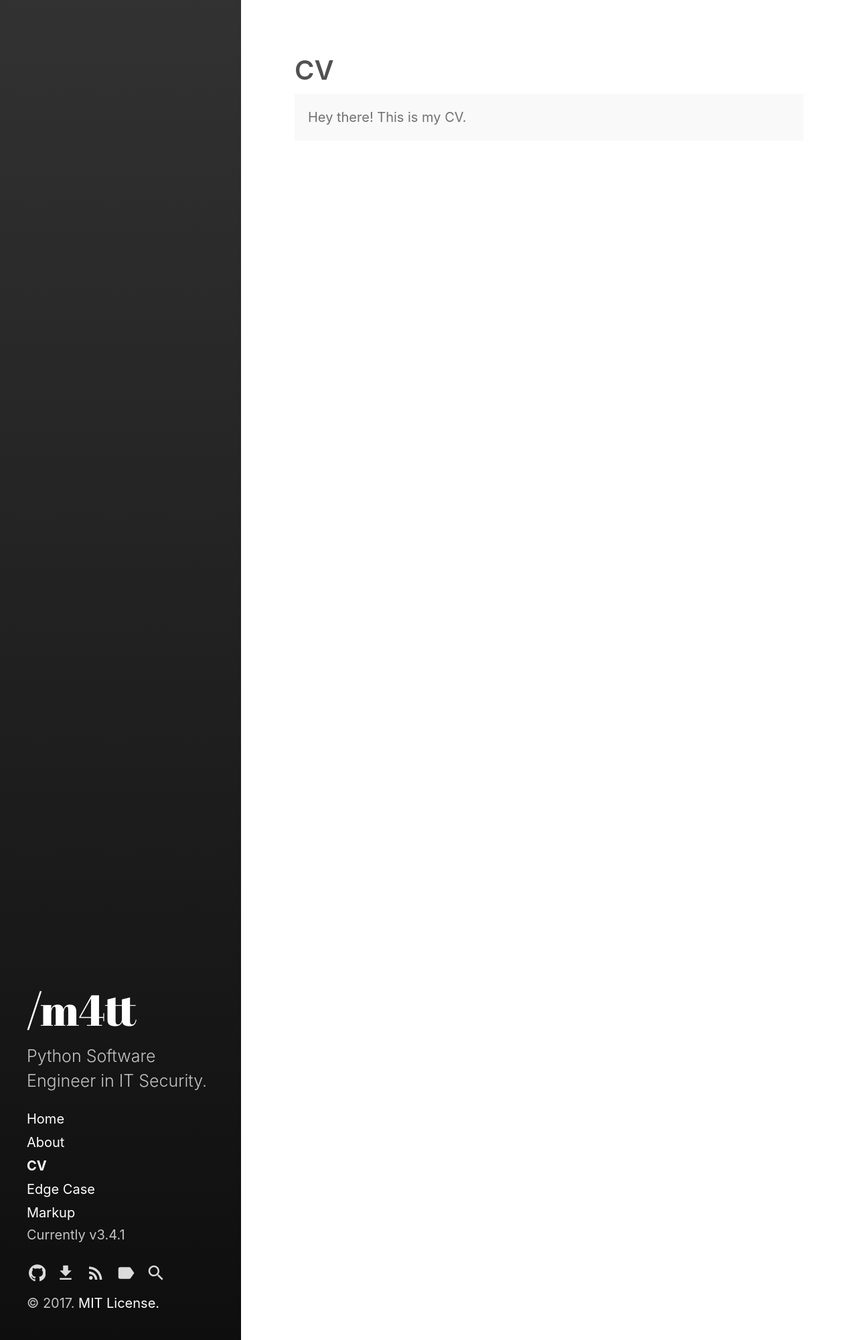
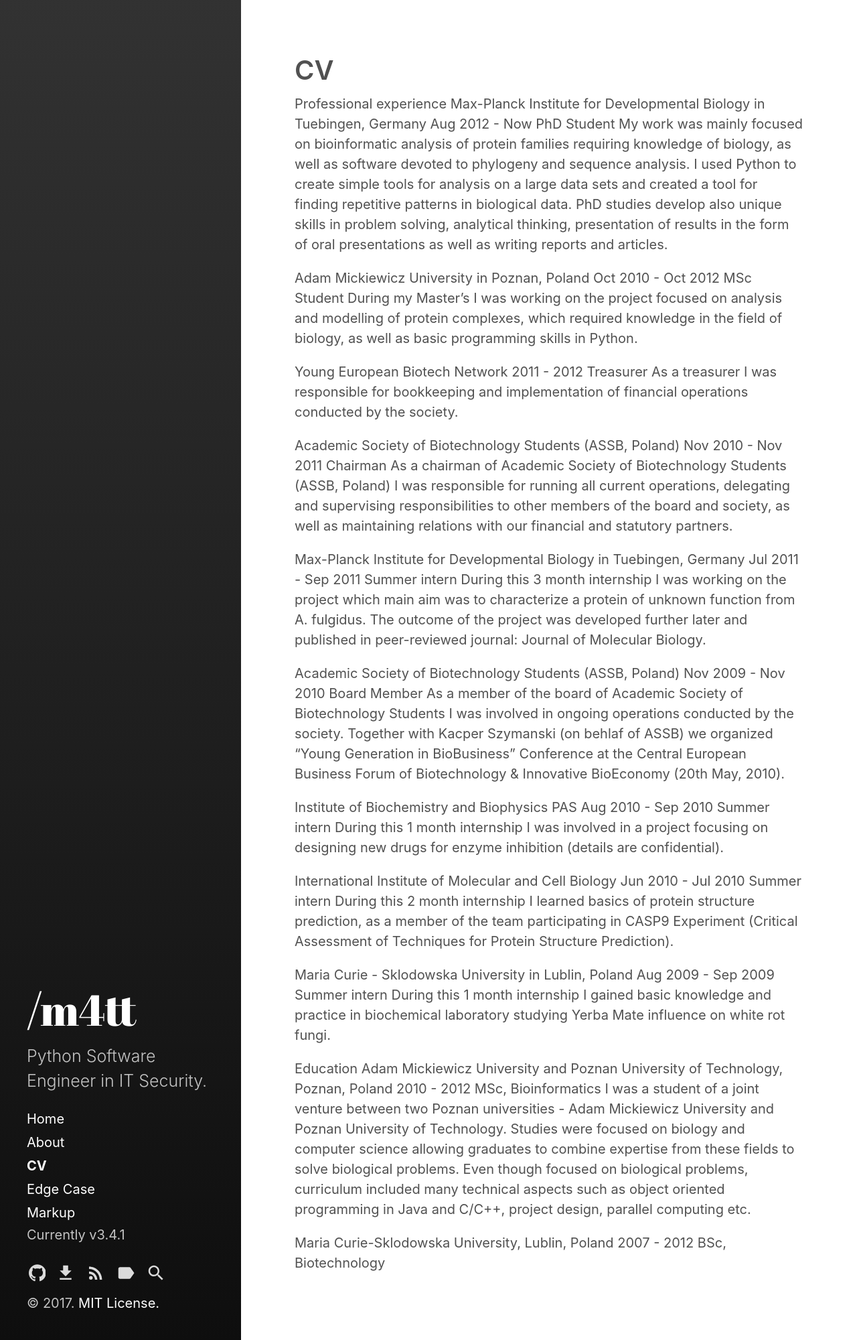
Before and after one commit to mkorycinski/mkorycinski.github.io, a Jekyll site: the page built from cv.md, in a window 1280 px wide. Shown: the whole page at 67% size. Built offline with Jekyll 4.4.1, drawn with Linux system fonts in a browser that asks for light colours.

Commit message:
CV
Adding cv2

```diff
--- a/cv.md
+++ b/cv.md
@@ -4,6 +4,58 @@ title: CV
 sidebar_link: true
 ---
 
-<p class="message">
-  Hey there! This is my CV.
-</p>
+Professional experience
+Max-Planck Institute for Developmental Biology in Tuebingen, Germany
+Aug 2012 - Now
+PhD Student
+My work was mainly focused on bioinformatic analysis of protein families requiring knowledge of biology, as well as software devoted to phylogeny and sequence analysis. I used Python to create simple tools for analysis on a large data sets and created a tool for finding repetitive patterns in biological data. PhD studies develop also unique skills in problem solving, analytical thinking, presentation of results in the form of oral presentations as well as writing reports and articles.
+
+Adam Mickiewicz University in Poznan, Poland
+Oct 2010 - Oct 2012
+MSc Student
+During my Master's I was working on the project focused on analysis and modelling of protein complexes, which required knowledge in the field of biology, as well as basic programming skills in Python.
+
+Young European Biotech Network
+2011 - 2012
+Treasurer
+As a treasurer I was responsible for bookkeeping and implementation of financial operations conducted by the society.
+
+Academic Society of Biotechnology Students (ASSB, Poland)
+Nov 2010 - Nov 2011
+Chairman
+As a chairman of Academic Society of Biotechnology Students (ASSB, Poland) I was responsible for running all current operations, delegating and supervising responsibilities to other members of the board and society, as well as maintaining relations with our financial and statutory partners.
+
+Max-Planck Institute for Developmental Biology in Tuebingen, Germany
+Jul 2011 - Sep 2011
+Summer intern
+During this 3 month internship I was working on the project which main aim was to characterize a protein of unknown function from A. fulgidus. The outcome of the project was developed further later and published in peer-reviewed journal: Journal of Molecular Biology.
+
+Academic Society of Biotechnology Students (ASSB, Poland)
+Nov 2009 - Nov 2010
+Board Member
+As a member of the board of Academic Society of Biotechnology Students I was involved in ongoing operations conducted by the society. Together with Kacper Szymanski (on behlaf of ASSB) we organized "Young Generation in BioBusiness" Conference at the Central European Business Forum of Biotechnology & Innovative BioEconomy (20th May, 2010).
+
+Institute of Biochemistry and Biophysics PAS
+Aug 2010 - Sep 2010
+Summer intern
+During this 1 month internship I was involved in a project focusing on designing new drugs for enzyme inhibition (details are confidential).
+
+International Institute of Molecular and Cell Biology
+Jun 2010 - Jul 2010
+Summer intern
+During this 2 month internship I learned basics of protein structure prediction, as a member of the team participating in CASP9 Experiment (Critical Assessment of Techniques for Protein Structure Prediction).
+
+Maria Curie - Sklodowska University in Lublin, Poland
+Aug 2009 - Sep 2009
+Summer intern
+During this 1 month internship I gained basic knowledge and practice in biochemical laboratory studying Yerba Mate influence on white rot fungi.
+
+Education
+Adam Mickiewicz University and Poznan University of Technology, Poznan, Poland
+2010 - 2012
+MSc, Bioinformatics
+I was a student of a joint venture between two Poznan universities - Adam Mickiewicz University and Poznan University of Technology. Studies were focused on biology and computer science allowing graduates to combine expertise from these fields to solve biological problems. Even though focused on biological problems, curriculum included many technical aspects such as object oriented programming in Java and C/C++, project design, parallel computing etc.
+
+Maria Curie-Sklodowska University, Lublin, Poland
+2007 - 2012
+BSc, Biotechnology
```
